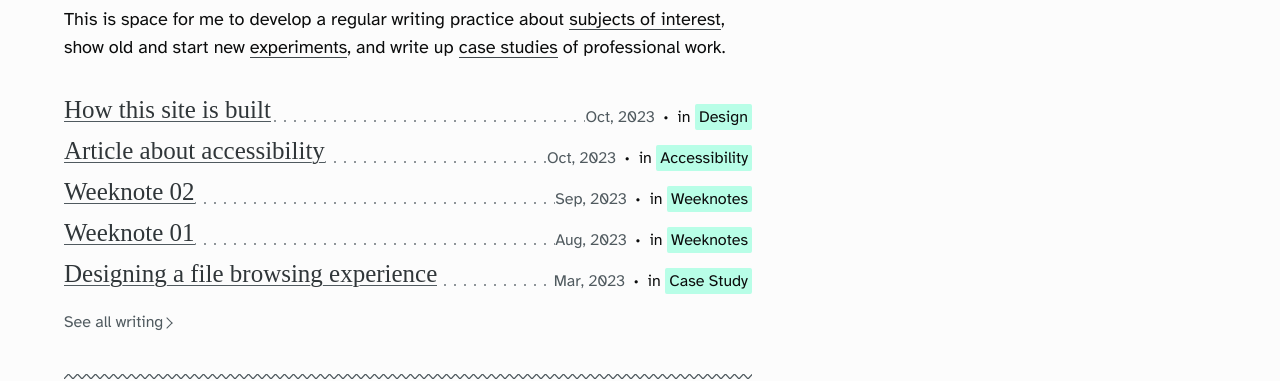
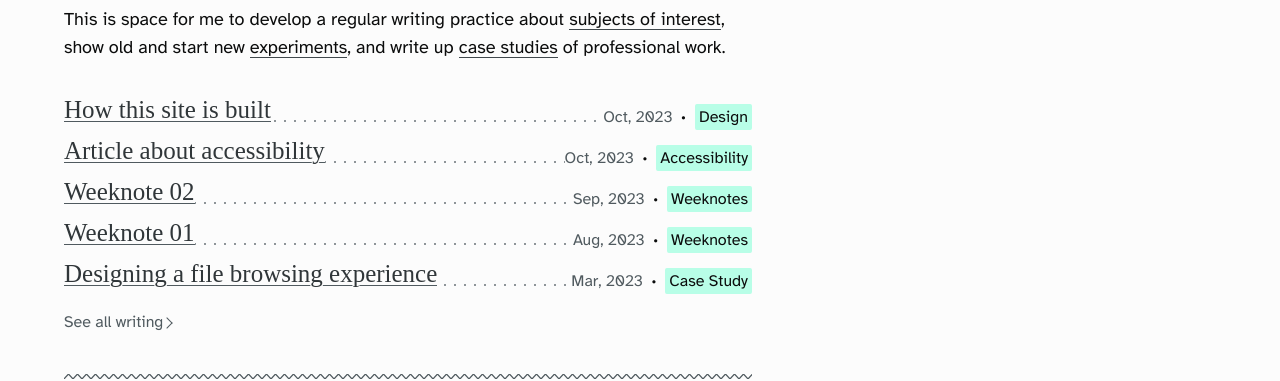
Before and after one commit to garethfoote/gfoote, a Jekyll site: the page built from collections/Homepage.md, in a window 1280 px wide. Shown: the part 439-820 px from the top of the page. Built offline with Jekyll 4.4.1, drawn with Linux system fonts in a browser that asks for light colours; some web fonts are replaced.

Commit message:
Maximising space on article list

```diff
--- a/_includes/post-list.html
+++ b/_includes/post-list.html
@@ -5,8 +5,10 @@
       <span class="grey-underline bg-offwhite-bottom">{{ post.title }}</span>
     </a></h2>
     <footer class="article-card__metadata">
-      <time datetime="{{post.date}}">{{ post.date |  date: "%b, %Y" }}</time>
-      <span class="whitespace-nowrap">in&nbsp;<a href="{{site.baseurl}}/topic/{{post.topics[0]}}" class="tag">{{post.topics[0]}}</a></span>
+      <time datetime="{{post.date}}">{{ post.date |  date: "%b" }}, <span class="hidden sm:inline">20</span>{{ post.date |  date: "%y" }}</time>
+      <span class="whitespace-nowrap">
+        <a href="{{site.baseurl}}/topic/{{post.topics[0]}}" class="tag">{{post.topics[0]}}</a>
+      </span>
     </footer>
   </article>
 {%- endfor -%}
--- a/src/index.css
+++ b/src/index.css
@@ -245,7 +245,7 @@
   .article-card__metadata time:after {
     content: "·";
     @apply inline;
-    @apply pl-2 pr-1 text-xl text-black;
+    @apply pl-0.5 pr-0 sm:pl-2 sm:pr-1 text-xl text-black;
     @apply relative top-0.5;
     @apply leading-none;
   }
@@ -262,7 +262,7 @@
   .tag {
     @apply inline-block;
     @apply text-black bg-aquamarine-light rounded-sm;
-    @apply py-0 px-1;
+    @apply py-0 px-0.5 sm:px-1;
   }
 
   a.tag:hover {
```
Also changed, not shown: assets/main.css.
